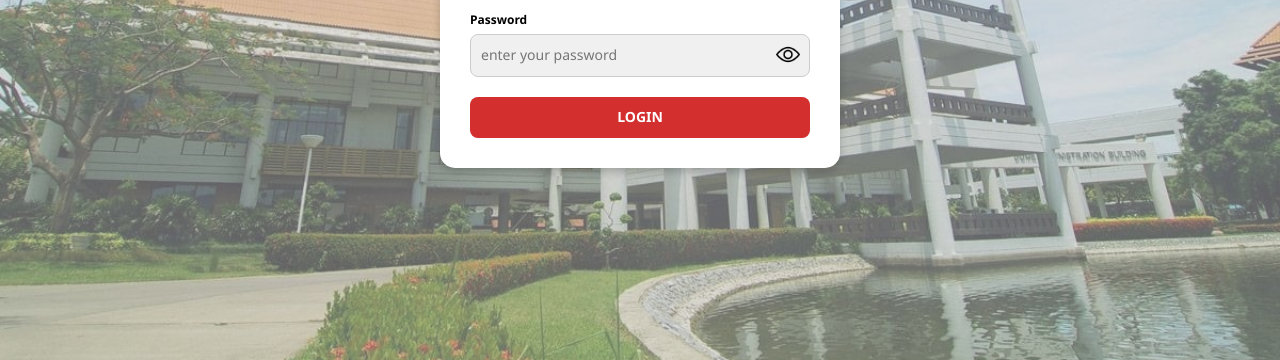
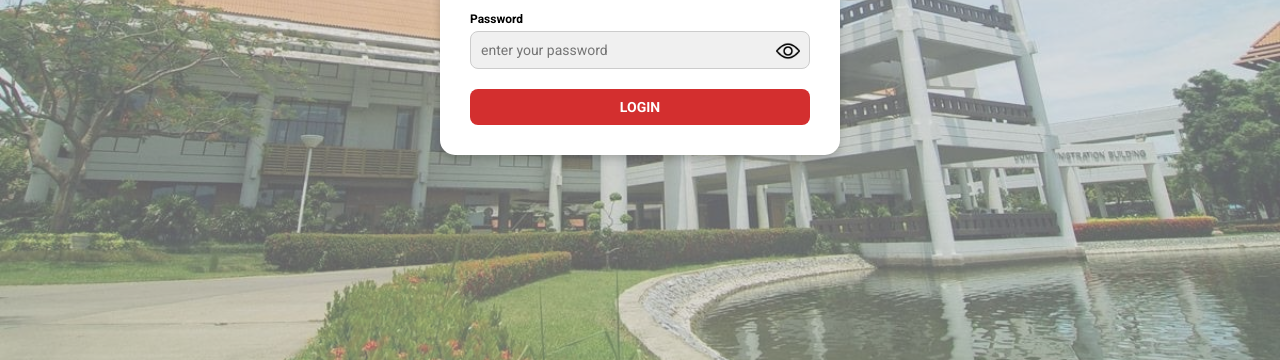
Before and after one commit to krittamark/cs261-group1-100001, a website: page frontend/public/login.html in a window 1280 px wide. Shown: the part 440-800 px from the top of the page. Drawn offline with Linux system fonts and the light colour scheme.

Commit message:
style: update login page CSS for improved readability and consistency

```diff
--- a/frontend/public/css/loginpage_styles.css
+++ b/frontend/public/css/loginpage_styles.css
@@ -4,7 +4,7 @@
     margin: 0;
     padding: 0;
     box-sizing: border-box;
-  font-family: "Noto Sans Thai", sans-serif !important;;
+    font-family: "ROBOTO", sans-serif !important;
 }
 
 body {
@@ -24,7 +24,12 @@ body {
     left: 0;
     right: 0;
     bottom: 0;
-  background-color: rgba(196, 196, 196, 0.5); /* ปรับค่า opacity ที่นี่ (0.5 = 50%) */
+    background-color: rgba(
+        196,
+        196,
+        196,
+        0.5
+    ); /* ปรับค่า opacity ที่นี่ (0.5 = 50%) */
     z-index: 1;
 }
 
@@ -71,8 +76,8 @@ label {
     text-align: left;
 }
 
-input[type='text'],
-input[type='password'] {
+input[type="text"],
+input[type="password"] {
     width: 100%;
     padding: 10px;
     margin-top: 5px;
```
Lines whose indentation alone changed are shown as unchanged.
